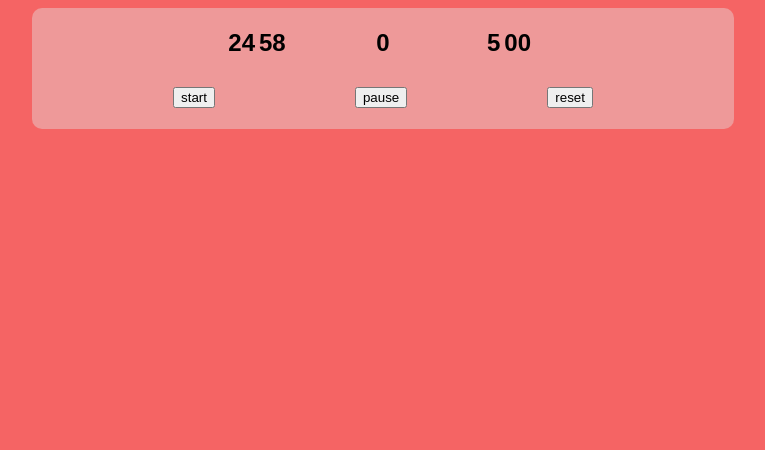
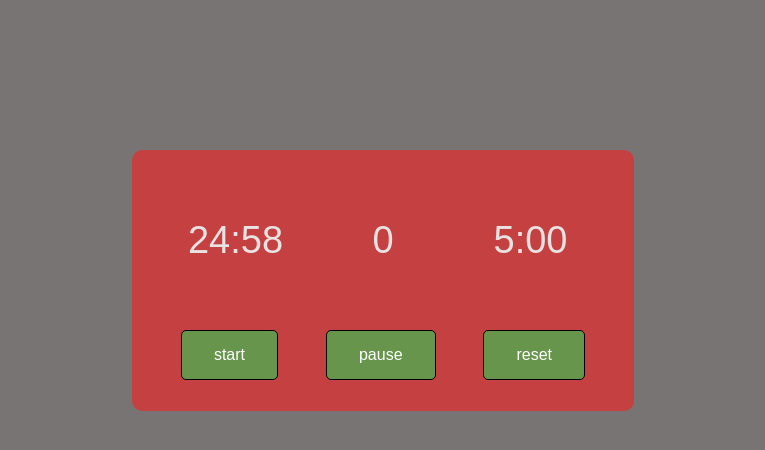
Before and after one commit to ArthurGoncalves1/Pomodoro, a plain HTML site: page index.html in a window 1280 px wide. Both pictures are taken after a click on the button "start". Shown: the whole page, without its empty margins (257-1022 px from the left). Drawn offline with Linux system fonts and the light colour scheme.

Commit message:
arrumei o js

```diff
--- a/index.html
+++ b/index.html
@@ -14,17 +14,18 @@
         <!--work timer-->
         <div id="count">
             <div id="work-timer" class="timer">
-                <span id="w_minutes">25</span>
-                <span id="w_seconds">00</span>
+                <p id="w_minutes">25:</p>
+                <p id="w_seconds">00</p>
             </div>
 
             <div id="cycles" class="timer">
-                <span id="w_cycles">0</span>
+                <p id="w_cycles">0</p>
             </div>
 
+             <!--break timer-->
             <div id="break-timer" class="timer">
-                <span id="b_minutes">5</span>
-                <span id="b_seconds">00</span>
+                <p id="b_minutes">5:</p>
+                <p id="b_seconds">00</p>
             </div>
         </div>
 
@@ -36,6 +37,5 @@
         </div>
 
     </div>
-
 </body>
 </html>
--- a/script.js
+++ b/script.js
@@ -1,72 +1,83 @@
 "use strict"
 
+var wm = 25;
+var ws = 0;
 
-var w_minutes = 25;
-var w_seconds = 0;
+var bm = 5
+var bs = 0;
 
-var w_cycles = 0;
+var counter = 0;
 
-var b_minutes = 5
-var b_seconds = 0;
+var startTimer;
 
-var tempo = 1000;
-var cron;
-var cron2;
+function start(){
+   if(startTimer ===undefined){
+
+      startTimer = setInterval(timer, 1000);
+
+   }else{
+      alert("Timer is already running")
+   }
+}
 
 
-function start(){
-   if(w_seconds > 0  || w_minutes > 0){
-      cron = setInterval(w_timer, tempo);
-   }else{
-      w_cycles++
-      document.getElementById('w_cycles').innerHTML = w_cycles;
+function timer(){
+   if( ws != 0){
+      console.log(startTimer)
+      ws--;
+   } else if(wm != 0 && ws == 0){
+      ws = 59;
+      wm--;
    }
 
+   document.getElementById('w_minutes').innerText = wm + ":"
+   document.getElementById('w_seconds').innerText = ws
+
+   if(wm == 0 && ws == 0){
+      if(bs != 0){
+         bs--;
+         document.getElementById('b_seconds').innerText = bs
+      }else if(bm != 0 && bs ==0){
+         bs = 59;
+         bm--;
+         document.getElementById('b_minutes').innerText = bm + ":"
+         document.getElementById('b_seconds').innerText = bs
+      }
+   }
+
+
+
+
+   if(wm == 0 && ws == 0 && bm == 0 && bs == 0){
+      wm = 25;
+      ws = "00";
+
+      bm = 5;
+      bs = "00";
+
+      counter++;
+      document.getElementById('w_cycles').innerText = counter;
+   }
 }
 
 function pause(){
-   clearInterval(cron)
-   clearInterval(cron2)
+   clearInterval(startTimer);
+   startTimer = undefined;
 }
 
 function reset(){
+   document.getElementById('w_minutes').innerText = 25 + ":"
+   document.getElementById('w_seconds').innerText = "00"
+   wm = 25
+   ws = 0
 
-   var w_minutes = 0;
-   var w_seconds = 2;
+   document.getElementById('b_minutes').innerText = 5 + ":"
+   document.getElementById('b_seconds').innerText = "00"
+   bm = 5
+   bs = 0
 
-   var b_minutes = 5
-   var b_seconds = 0;
+   document.getElementById('w_cycles').innerText = 0;
+   counter = 0
 
+   pause();
 }
-
-function w_timer(){
-
-   if (w_seconds > 0){
-      w_seconds --;
-
-   }else if(w_minutes > 0){
-      w_seconds = 59;
-      w_minutes --;
-   }
-
-   document.getElementById('w_seconds').innerText = w_seconds;
-   document.getElementById('w_minutes').innerText = w_minutes;
-
-
-
-}
-
-   function b_timer(){
-
-      if (b_seconds > 0){
-         b_seconds --;
-
-      }else if(b_minutes > 0){
-         b_seconds = 59;
-         b_minutes --;
-      }
-
-      document.getElementById('b_seconds').innerText = b_seconds;
-      document.getElementById('b_minutes').innerText = b_minutes;
-
-   }
--- a/style.css
+++ b/style.css
@@ -1,53 +1,61 @@
 
 html {
-    background-color: rgb(245, 100, 100);
+    background-color: rgb(121, 116, 116);
 }
 
 
 #container {
     display: flex;
-    margin: 0 auto;
     flex-direction: column;
     text-align: center;
-    width: 700px;
+    margin: 0 auto;
+    margin-top: 150px;
+    width: 500px;
     border: 1px solid transparent;
-    background-color: rgb(238, 153, 153);
+    background-color: rgb(197, 65, 65);
     border-radius: 10px;
 
 }
 
 #count {
-    /*background-color: bisque;*/
     display: flex;
-    justify-content: center;
-    margin-top: 20px;
-
+    justify-content: space-evenly;
+    margin-top: 30px;
+    color: rgb(232, 226, 226);
 
 }
 
 .timer {
     width: 18%;
+    display: flex;
+    justify-content: center;
+
 }
 
 
 #bt {
     display: flex;
-    /*background-color: azure;*/
     justify-content: space-evenly;
     width: 100%;
     margin-top: 30px;
-    margin-bottom: 20px;
+    margin-bottom: 30px;
 }
 
 .button {
+    background-color: #4caf4fc4; /* Green */
+    border: 1px solid black;
+    border-radius: 5px;
+    color: white;
+    padding: 15px 32px;
+    text-align: center;
+    text-decoration: none;
+    display: inline-block;
+    font-size: 16px;
+}
 
+ p {
+
+    font-family: Arial, Helvetica, sans-serif;
+    font-size: 38px;
 
 }
-
-span, p {
-
-    font-family: Arial, Helvetica, sans-serif;
-    font-size: 24px;
-    font-weight: bold;
-
-}
```
